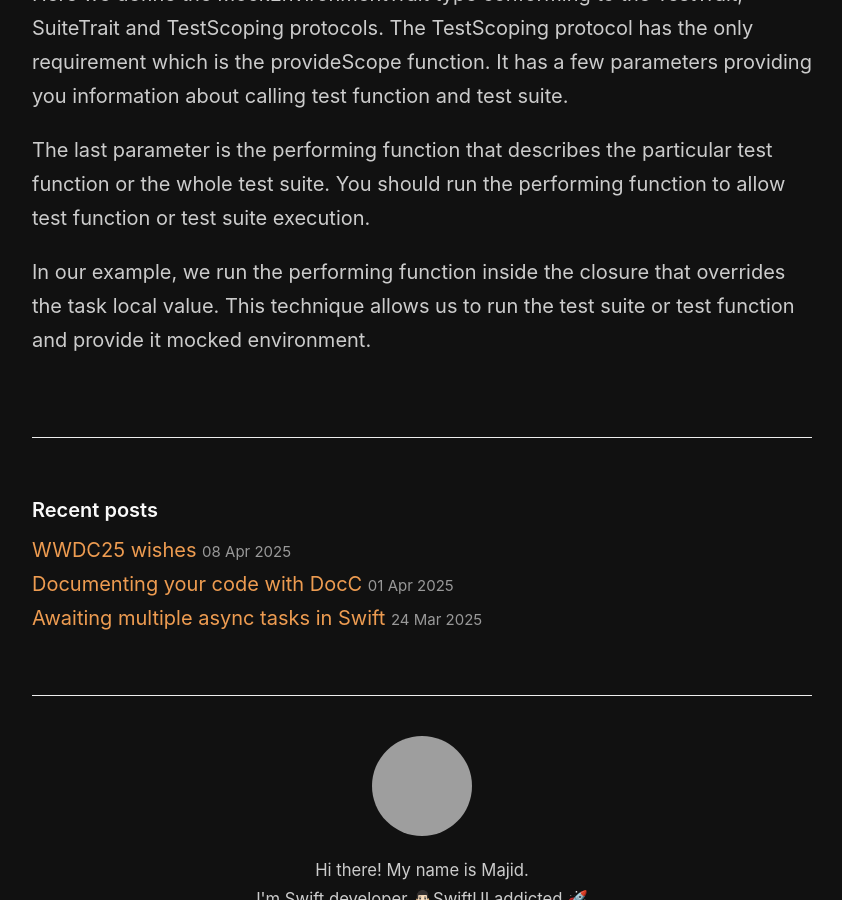
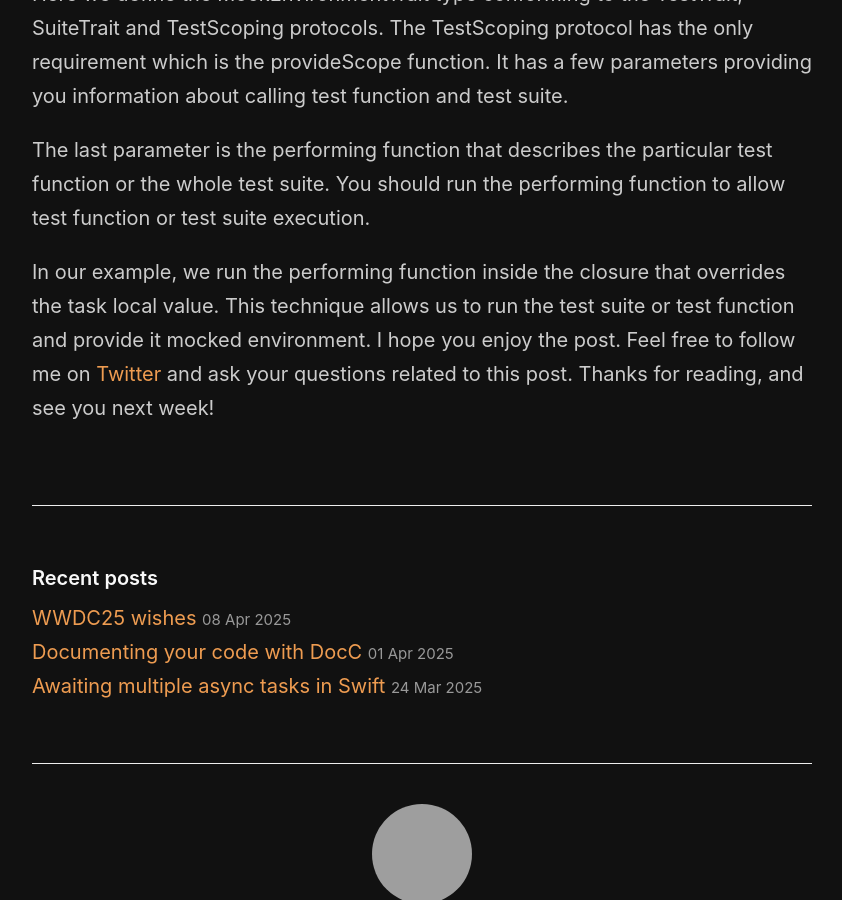
Before and after one commit to mecid/mecid.github.io, a Jekyll site: the page built from _posts/2025-04-15-introducing-swift-testing-scoping.md, in a window 1280 px wide and 900 px high, scrolled down 1719 px, cut to the strip 0-900 px from the top of the window. Shown: the whole strip, without its empty margins (218-1060 px from the left). Built offline with Jekyll 4.4.1, drawn with Linux system fonts in a browser that asks for light colours; grey boxes are pictures that could not be loaded.

Commit message:
conclusion added to the test scoping post

```diff
--- a/_posts/2025-04-15-introducing-swift-testing-scoping.md
+++ b/_posts/2025-04-15-introducing-swift-testing-scoping.md
@@ -33,4 +33,4 @@
 
 The last parameter is the performing function that describes the particular test function or the whole test suite. You should run the performing function to allow test function or test suite execution.
 
-In our example, we run the performing function inside the closure that overrides the task local value. This technique allows us to run the test suite or test function and provide it mocked environment.
+In our example, we run the performing function inside the closure that overrides the task local value. This technique allows us to run the test suite or test function and provide it mocked environment. I hope you enjoy the post. Feel free to follow me on [Twitter](https://twitter.com/mecid) and ask your questions related to this post. Thanks for reading, and see you next week!
```
